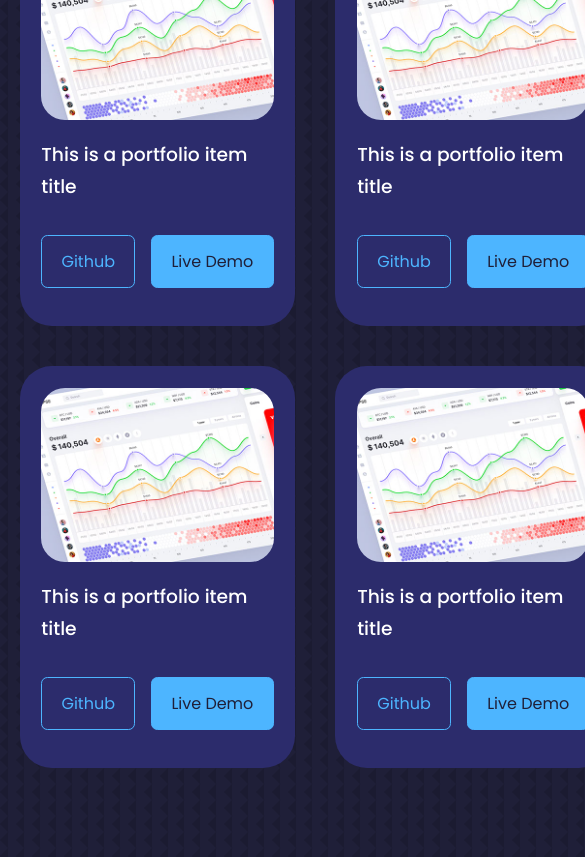
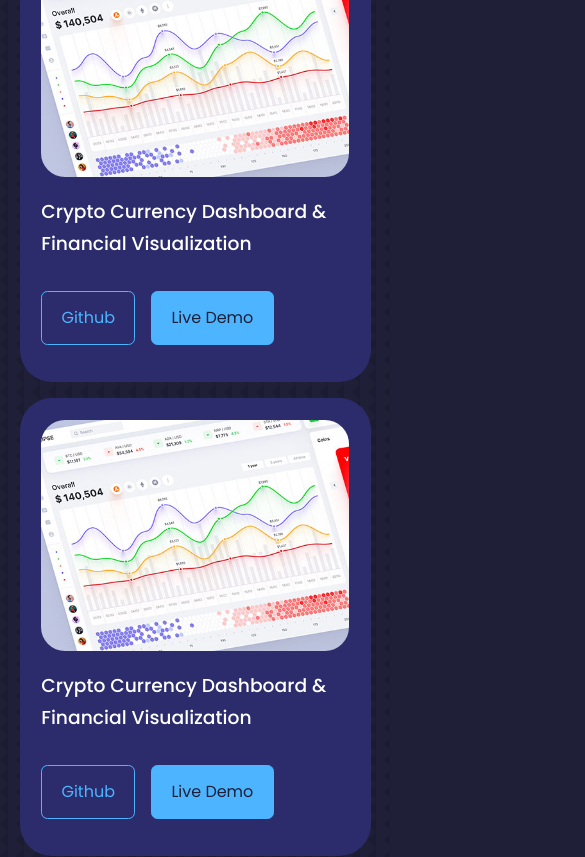
Before and after one commit to xrpq/react-portfolio-website-og, a React (Create React App) app: page / in a window 390 px wide. Shown: the part 3120-3977 px from the top of the page, 585 px wide, since content can reach past the window. Built offline with nearby package versions, Linux system fonts and the light colour scheme.

Commit message:
abtracted portfolio jsx + media queries

```diff
--- a/src/components/portfolio/portfolio.css
+++ b/src/components/portfolio/portfolio.css
@@ -32,3 +32,19 @@
     gap: 1rem;
     margin-bottom: 1rem;
 }
+
+/* ================== MEDIA QUERIES (MEDIUM DEVICES) ================== */
+@media screen and (max-width: 1024px) {
+    .portfolio__container{
+        grid-template-columns: 1fr 1fr;
+        gap: 1.2rem;
+    }
+}
+
+/* ================== MEDIA QUERIES (SMALLDEVICES) ================== */
+@media screen and (max-width: 600px) {
+    .portfolio__container {
+        grid-template-columns: 1fr;
+        gap: 1rem;
+    }
+}
--- a/src/components/portfolio/portfolio.jsx
+++ b/src/components/portfolio/portfolio.jsx
@@ -1,12 +1,51 @@
 import React from 'react'
 import './portfolio.css'
 import IMG1 from '../../assets/portfolio1.jpg'
-import IMG2 from '../../assets/portfolio1.jpg'
-import IMG3 from '../../assets/portfolio1.jpg'
-import IMG4 from '../../assets/portfolio1.jpg'
-import IMG5 from '../../assets/portfolio1.jpg'
-import IMG6 from '../../assets/portfolio1.jpg'
 
+const data = [
+  {
+    id: 1,
+    image: IMG1,
+    title: 'Crypto Currency Dashboard & Financial Visualization',
+    github: 'https://github.com',
+    demo: 'https://dribbble.com/shorts/16580766-Orion-UI-kit-Charts-templates-infographics-in-Figma'
+  },
+  {
+    id: 2,
+    image: IMG1,
+    title: 'Crypto Currency Dashboard & Financial Visualization',
+    github: 'https://github.com',
+    demo: 'https://dribbble.com/shorts/16580766-Orion-UI-kit-Charts-templates-infographics-in-Figma'
+  },
+  {
+    id: 3,
+    image: IMG1,
+    title: 'Crypto Currency Dashboard & Financial Visualization',
+    github: 'https://github.com',
+    demo: 'https://dribbble.com/shorts/16580766-Orion-UI-kit-Charts-templates-infographics-in-Figma'
+  },
+  {
+    id: 4,
+    image: IMG1,
+    title: 'Crypto Currency Dashboard & Financial Visualization',
+    github: 'https://github.com',
+    demo: 'https://dribbble.com/shorts/16580766-Orion-UI-kit-Charts-templates-infographics-in-Figma'
+  },
+  {
+    id: 5,
+    image: IMG1,
+    title: 'Crypto Currency Dashboard & Financial Visualization',
+    github: 'https://github.com',
+    demo: 'https://dribbble.com/shorts/16580766-Orion-UI-kit-Charts-templates-infographics-in-Figma'
+  },
+  {
+    id: 6,
+    image: IMG1,
+    title: 'Crypto Currency Dashboard & Financial Visualization',
+    github: 'https://github.com',
+    demo: 'https://dribbble.com/shorts/16580766-Orion-UI-kit-Charts-templates-infographics-in-Figma'
+  },
+]
 const portfolio = () => {
   return (
     <section id='portfolio'>
@@ -14,71 +53,24 @@ const portfolio = () => {
       <h2>Portfolio</h2>
 
       <div className="container portfolio__container">
-        <article className='portfolio__item'>
-          <div className='portfolio__item-image'>
-            <img src={IMG1} alt="" />
-          </div>
-          <h3>This is a portfolio item title</h3>
-          <div className="portfolio__item-cta">
-            <a href="https://github.com" className='btn'> Github</a>
-            <a href="https://dribbble.com/alien_pixels" className='btn btn-primary' target='_blank'>Live Demo</a>
-          </div>
-        </article>
+       {
+        data.map(({id, image, title, github, demo}) => {
+          return(
+            <article key ={id} className='portfolio__item'>
+            <div className='portfolio__item-image'>
+              <img src={image} alt={title} />
+            </div>
+            <h3>{title}</h3>
+            <div className="portfolio__item-cta">
+              <a href={github} className='btn'> Github</a>
+              <a href={demo} className='btn btn-primary' target='_blank'>Live Demo</a>
+            </div>
+          </article>
+          )
+        })
+       }
 
-        <article className='portfolio__item'>
-          <div className='portfolio__item-image'>
-            <img src={IMG1} alt="" />
-          </div>
-          <h3>This is a portfolio item title</h3>
-          <div className="portfolio__item-cta">
-            <a href="https://github.com" className='btn'> Github</a>
-            <a href="https://dribbble.com/alien_pixels" className='btn btn-primary' target='_blank'>Live Demo</a>
-          </div>
-        </article>
 
-        <article className='portfolio__item'>
-          <div className='portfolio__item-image'>
-            <img src={IMG1} alt="" />
-          </div>
-          <h3>This is a portfolio item title</h3>
-          <div className="portfolio__item-cta">
-            <a href="https://github.com" className='btn'> Github</a>
-            <a href="https://dribbble.com/alien_pixels" className='btn btn-primary' target='_blank'>Live Demo</a>
-          </div>
-        </article>
-
-        <article className='portfolio__item'>
-          <div className='portfolio__item-image'>
-            <img src={IMG1} alt="" />
-          </div>
-          <h3>This is a portfolio item title</h3>
-          <div className="portfolio__item-cta">
-            <a href="https://github.com" className='btn'> Github</a>
-            <a href="https://dribbble.com/alien_pixels" className='btn btn-primary' target='_blank'>Live Demo</a>
-          </div>
-        </article>
-
-        <article className='portfolio__item'>
-          <div className='portfolio__item-image'>
-            <img src={IMG1} alt="" />
-          </div>
-          <h3>This is a portfolio item title</h3>
-          <div className="portfolio__item-cta">
-            <a href="https://github.com" className='btn'> Github</a>
-            <a href="https://dribbble.com/alien_pixels" className='btn btn-primary' target='_blank'>Live Demo</a>
-          </div>
-        </article>
-
-        <article className='portfolio__item'>
-          <div className='portfolio__item-image'>
-            <img src={IMG1} alt="" />
-          </div>
-          <h3>This is a portfolio item title</h3>
-          <div className="portfolio__item-cta">
-            <a href="https://github.com" className='btn'> Github</a>
-            <a href="https://dribbble.com/alien_pixels" className='btn btn-primary' target='_blank'>Live Demo</a>
-          </div>
-        </article>
       </div>
     </section>
   )
```
